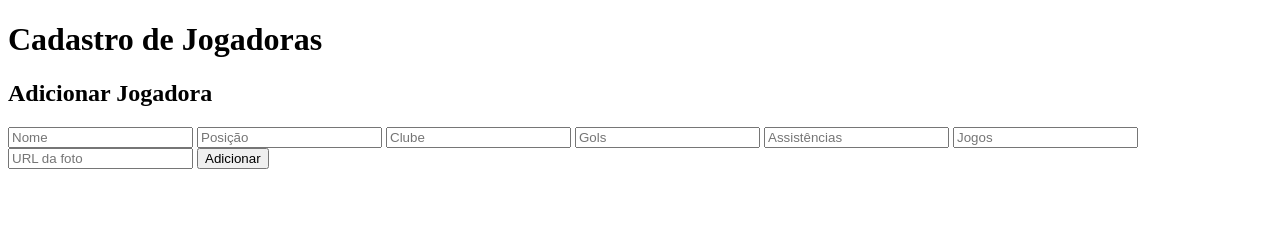
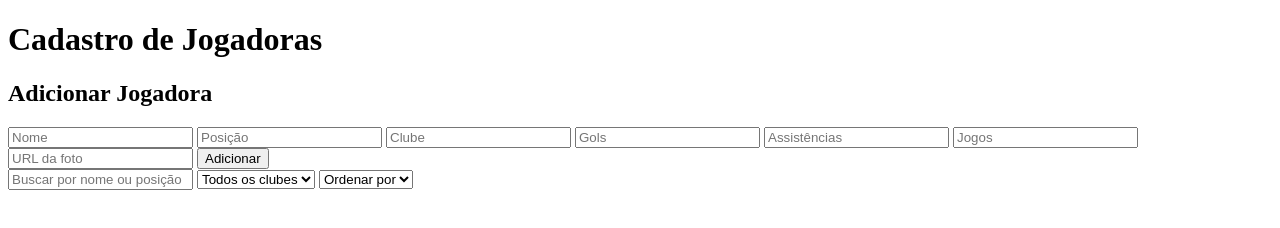
Before and after one commit to bcortez-gomes/CP---CRUD-Jogadoras, a plain HTML site: page index.html in a window 1280 px wide. Drawn offline with Linux system fonts and the light colour scheme.

```diff
--- a/index.html
+++ b/index.html
@@ -1,10 +1,12 @@
 <!DOCTYPE html>
 <html lang="pt-BR">
+
 <head>
   <meta charset="UTF-8" />
   <title>FutFem TCG</title>
   <link rel="stylesheet" href="assets/style.css" />
 </head>
+
 <body>
   <header>
     <h1>Cadastro de Jogadoras</h1>
@@ -18,28 +20,32 @@
         <input type="text" id="posicao" placeholder="Posição" required />
         <input type="text" id="clube" placeholder="Clube" required />
         <input type="number" id="gols" placeholder="Gols" min="0" required />
-          <input
-            type="number"
-            id="assistencias"
-            placeholder="Assistências"
-            min="0"
-            required
-          />
-          <input
-            type="number"
-            id="jogos"
-            placeholder="Jogos"
-            min="0"
-            required
-          />
+        <input type="number" id="assistencias" placeholder="Assistências" min="0" required />
+        <input type="number" id="jogos" placeholder="Jogos" min="0" required />
         <input type="url" id="foto" placeholder="URL da foto" required />
         <button type="submit">Adicionar</button>
       </form>
     </section>
 
     <section id="listaJogadoras"></section>
+
+    <section id="filtros">
+      <input type="text" id="busca" placeholder="Buscar por nome ou posição" />
+      <select id="filtroClube">
+        <option value="">Todos os clubes</option>
+        <option value="Corinthians">Corinthians</option>
+        <option value="Outro">Outro</option>
+      </select>
+      <select id="ordenar">
+        <option value="">Ordenar por</option>
+        <option value="nome">Nome</option>
+        <option value="posicao">Posição</option>
+      </select>
+    </section>
+
   </main>
 
   <script src="assets/script.js"></script>
 </body>
+
 </html>
```
Lines whose indentation alone changed are shown as unchanged.
